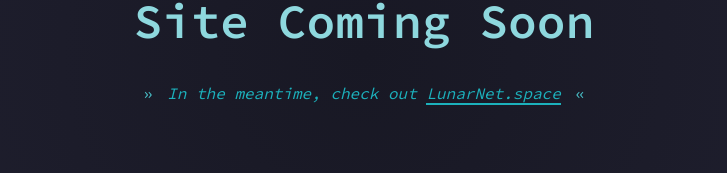
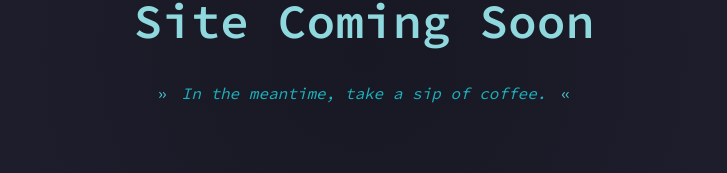
Before and after one commit to SharaNara/landing, a plain HTML site: page index.html in a window 1280 px wide. Shown: the part 344-517 px from the top of the page, without its empty margins (276-1003 px from the left). Drawn offline with Linux system fonts and the light colour scheme.

Commit message:
Update index.html

```diff
--- a/index.html
+++ b/index.html
@@ -16,7 +16,7 @@
             <h2>Site Coming Soon</h2>
         </header>
 
-        <p><span class="arrow arrow-left">&raquo;</span> In the meantime, check out <a href="https://lunarnet.space">LunarNet.space</a> <span class="arrow arrow-right">&laquo;</span></p>
+        <p><span class="arrow arrow-left">&raquo;</span> In the meantime, take a sip of coffee. <span class="arrow arrow-right">&laquo;</span></p>
     </main>
 
     <!-- another thing by [tom](tomr.me) -->
```
